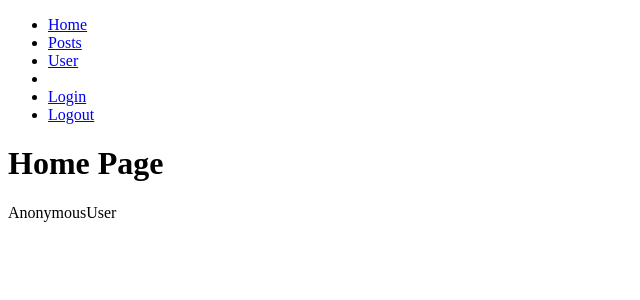
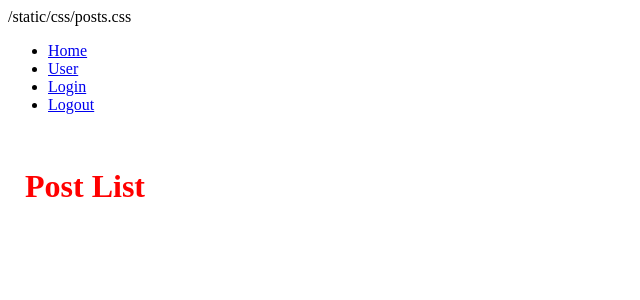
Before and after one commit to TakiMoysha/Django_Home_Server, a Django app: page / in a window 1280 px wide. Shown: the top 300 px of the page, without its empty margins (0-640 px from the left). Run offline with Django 3.2, Linux system fonts and the light colour scheme; data that the repository does not hold is empty; parts of the project's set-up code (start-up, migrations or seed data) failed here and were passed over; some libraries are stand-ins or nearby versions.

Commit message:
added templates, static, change settings

```diff
--- a/src/blog/views.py
+++ b/src/blog/views.py
@@ -25,12 +25,15 @@ def post_list(request):
     return render(request, 'blog/post_list.html', context)
 
 
-def post(request):
-    post = Post.objects.get()
-    context = {
-        'post': post
-    }
-    return render(request, 'blog/post_details.html', context)
+def post(request, post_index):
+    try:
+        post = Post.objects.get(pk=post_index)
+        context = {'post': post}
+        return render(request, 'blog/post_details.html', context)
+    except Exception as e:
+        context = {"html_response": request.get_full_path()}
+        return render(request, 'blog/error_not_found.html', context=context)
+
 
 
 @login_required
@@ -38,13 +41,14 @@ def post_new(request):
     context = {}
 
     if request.method == "POST":
-        pass
+        form = PostForm(request.POST)
+        if form.is_valid():
+            post = form.save(commit=False)
+            post.author = request.user
+            post.published_date = timezone.now()
+            post.save()
     else:
         form = PostForm()
         context["form"] = form
 
     return render(request, 'blog/post_edit.html', context)
-
-
-def home_view(request):
-    return render(request, 'blog/home.html', {})
--- a/src/home_server/urls.py
+++ b/src/home_server/urls.py
@@ -2,20 +2,29 @@ from django.contrib import admin
 from django.http import request
 from django.urls import path
 
-from blog.views import post_list, home_view, post, post_new
+from django.conf import settings
+from django.conf.urls.static import static
+from django.contrib.staticfiles.urls import staticfiles_urlpatterns
 
-from user.views import register, profile
+from blog.views import post_list, post, post_new
+
+from user.views import register, profile, login_view, logout_view
 
 urlpatterns = [
-    path('', home_view, name='index'),
+    path('', post_list, name='index'),
 
     path('admin/', admin.site.urls, name='admin'),
 
-    path('posts/', post_list, name='posts'),
     path('post/new/', post_new, name='post_new'),
     path('post/<int:post_index>/', post, name='post_detail'),
-    # path('register/', ...),
-    # path('profile/', ...),
-    path('login/', home_view, name='login'),
-    path('logout/', home_view, name='logout'),
+
+    path('register/', register, name='register'),
+    path('profile/', profile, name='profile'),
+
+    path('login/', login_view, name='login'),
+    path('logout/', logout_view, name='logout'),
 ]
+
+if settings.DEBUG:
+    urlpatterns += static(settings.STATIC_URL, document_root=settings.STATIC_ROOT)
+    urlpatterns += static(settings.MEDIA_URL, document_root=settings.MEDIA_ROOT)
--- a/src/static/css/blog.css
+++ /dev/null
@@ -1,3 +0,0 @@
-h1 a {
-    color: #FCA205;
-}
--- /dev/null
+++ b/src/static/css/posts.css
@@ -0,0 +1,5 @@
+div {
+    padding: 1rem;
+    border: 1px solid #ffffff;
+    color: red;
+}
--- a/src/templates/base.html
+++ b/src/templates/base.html
@@ -1,15 +1,23 @@
+{% load static %}
+
 <!DOCTYPE html>
 <html>
 
 <head>
-
+  <meta charset="utf-8">
+  <meta name="viewport" content="width=device-width, initial-scale=1, shrink-to-fit=no">
+  <link rel="stylesheet" href="{% static 'css/posts.css' %}">
+  {% comment %} <link rel="stylesheet" href="https://stackpath.bootstrapcdn.com/bootstrap/4.1.3/css/bootstrap.min.css" integrity="sha384-MCw98/SFnGE8fJT3GXwEOngsV7Zt27NXFoaoApmYm81iuXoPkFOJwJ8ERdknLPMO" crossorigin="anonymous"> {% endcomment %}
 </head>
 
 <body>
-    {% include 'components/navbar.html' %}
-    {% block content %}
+  {% static 'css/posts.css' %}
+  {% include 'components/navbar.html' %}
+  <div class="container">
+  {% block content %}
 
-    {% endblock %}
+  {% endblock %}
+  </div>
 </body>
 
 </html>
--- /dev/null
+++ b/src/templates/blog/error_not_found.html
@@ -0,0 +1,6 @@
+{% extends 'base.html' %}
+
+{% block content %}
+    <h1> Not Found </h1>
+    <div> {{ html_response }} </div>
+{% endblock %}
--- a/src/templates/blog/home.html
+++ b/src/templates/blog/user.html
@@ -1,6 +1,6 @@
 {% extends 'base.html' %}
 
 {% block content %}
-    <h1> Home Page </h1>
+    <h1> User Page </h1>
     {{ request.user }}
 {% endblock %}
--- a/src/templates/components/navbar.html
+++ b/src/templates/components/navbar.html
@@ -1,9 +1,8 @@
 <nav>
     <ul>
         <li><a href={% url "index" %}>Home</a></li>
-        <li><a href={% url "posts" %}>Posts</a></li>
-        <li><a href={% url "index" %}>User</a></li>
-        <li></li>
+        <li><a href={% url "profile" %}>User</a></li>
+
         <li><a href={% url "login" %}>Login</a></li>
         <li><a href={% url "logout" %}>Logout</a></li>
     </ul>
--- a/src/templates/users/profile.html
+++ b/src/templates/users/profile.html
@@ -2,5 +2,5 @@
 
 {% load crispy_forms_tags %}
 {% block content %}
-    profile
+    <h1>{{ request.user }}</h1>
 {% endblock content %}
```
Also changed, not shown: src/home_server/settings.py (+13 -3 lines), src/static/js/phone_input_mask.js (renamed from src/user/admin.py, +3 -4 lines), src/blog/models.py (line endings or trailing spaces).
